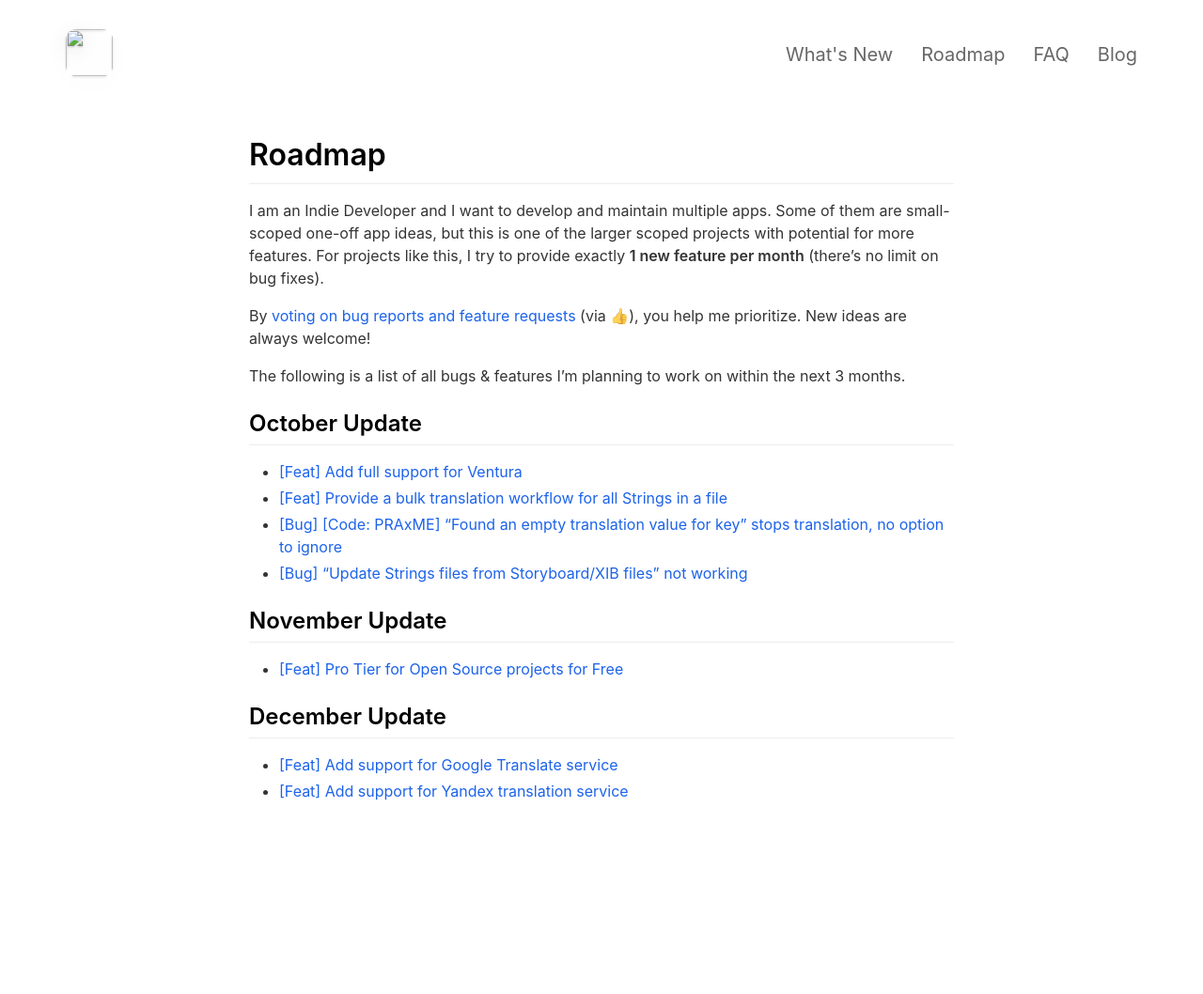
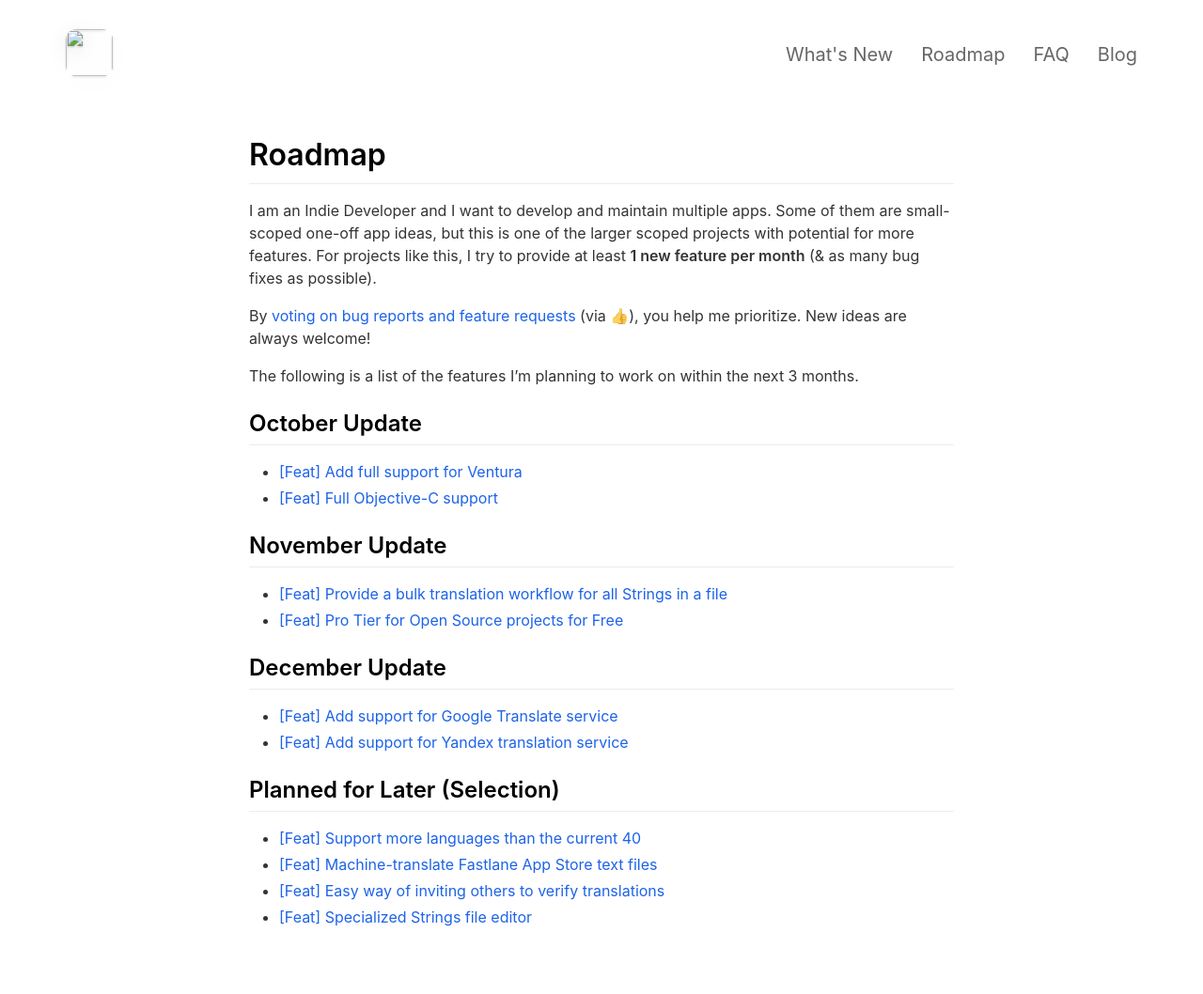
Before and after one commit to FlineDev/SCTranslator-LandingPage, a Jekyll site: the page built from _pages/roadmap.md, in a window 1280 px wide. Shown: the whole page at 94% size. Built offline with Jekyll 4.4.1, drawn with Linux system fonts in a browser that asks for light colours; nearby versions of some CDN libraries; before the commit the page ends 924 px from its top, so only the background shows below that.

Commit message:
Update to version 1.0.3 + update roadmap

```diff
--- a/_pages/roadmap.md
+++ b/_pages/roadmap.md
@@ -6,25 +6,31 @@ include_in_header: true
 
 # Roadmap
 
-I am an Indie Developer and I want to develop and maintain multiple apps. Some of them are small-scoped one-off app ideas, but this is one of the larger scoped projects with potential for more features. For projects like this, I try to provide exactly **1 new feature per month** (there's no limit on bug fixes).
+I am an Indie Developer and I want to develop and maintain multiple apps. Some of them are small-scoped one-off app ideas, but this is one of the larger scoped projects with potential for more features. For projects like this, I try to provide at least **1 new feature per month** (& as many bug fixes as possible).
 
 By [voting on bug reports and feature requests](https://github.com/FlineDev/ReMafoX/issues?q=is%3Aissue+sort%3Aupdated+is%3Aopen) (via 👍), you help me prioritize.
 New ideas are always welcome!
 
-The following is a list of all bugs & features I'm planning to work on within the next 3 months.
+The following is a list of the features I'm planning to work on within the next 3 months.
 
 ## October Update
 
 * [[Feat] Add full support for Ventura](https://github.com/FlineDev/ReMafoX/issues/9)
-* [[Feat] Provide a bulk translation workflow for all Strings in a file](https://github.com/FlineDev/ReMafoX/issues/18)
-* [[Bug] [Code: PRAxME] "Found an empty translation value for key" stops translation, no option to ignore](https://github.com/FlineDev/ReMafoX/issues/20)
-* [[Bug] "Update Strings files from Storyboard/XIB files" not working](https://github.com/FlineDev/ReMafoX/issues/21)
+* [[Feat] Full Objective-C support](https://github.com/FlineDev/ReMafoX/issues/26)
 
 ## November Update
 
+* [[Feat] Provide a bulk translation workflow for all Strings in a file](https://github.com/FlineDev/ReMafoX/issues/18)
 * [[Feat] Pro Tier for Open Source projects for Free](https://github.com/FlineDev/ReMafoX/issues/10)
 
 ## December Update
 
 * [[Feat] Add support for Google Translate service](https://github.com/FlineDev/ReMafoX/issues/11)
 * [[Feat] Add support for Yandex translation service](https://github.com/FlineDev/ReMafoX/issues/4)
+
+## Planned for Later (Selection)
+
+* [[Feat] Support more languages than the current 40](https://github.com/FlineDev/ReMafoX/issues/39)
+* [[Feat] Machine-translate Fastlane App Store text files](https://github.com/FlineDev/ReMafoX/issues/14)
+* [[Feat] Easy way of inviting others to verify translations](https://github.com/FlineDev/ReMafoX/issues/13)
+* [[Feat] Specialized Strings file editor](https://github.com/FlineDev/ReMafoX/issues/12)
```
Also changed, not shown: _pages/changelog.md (+16 -0 lines).
